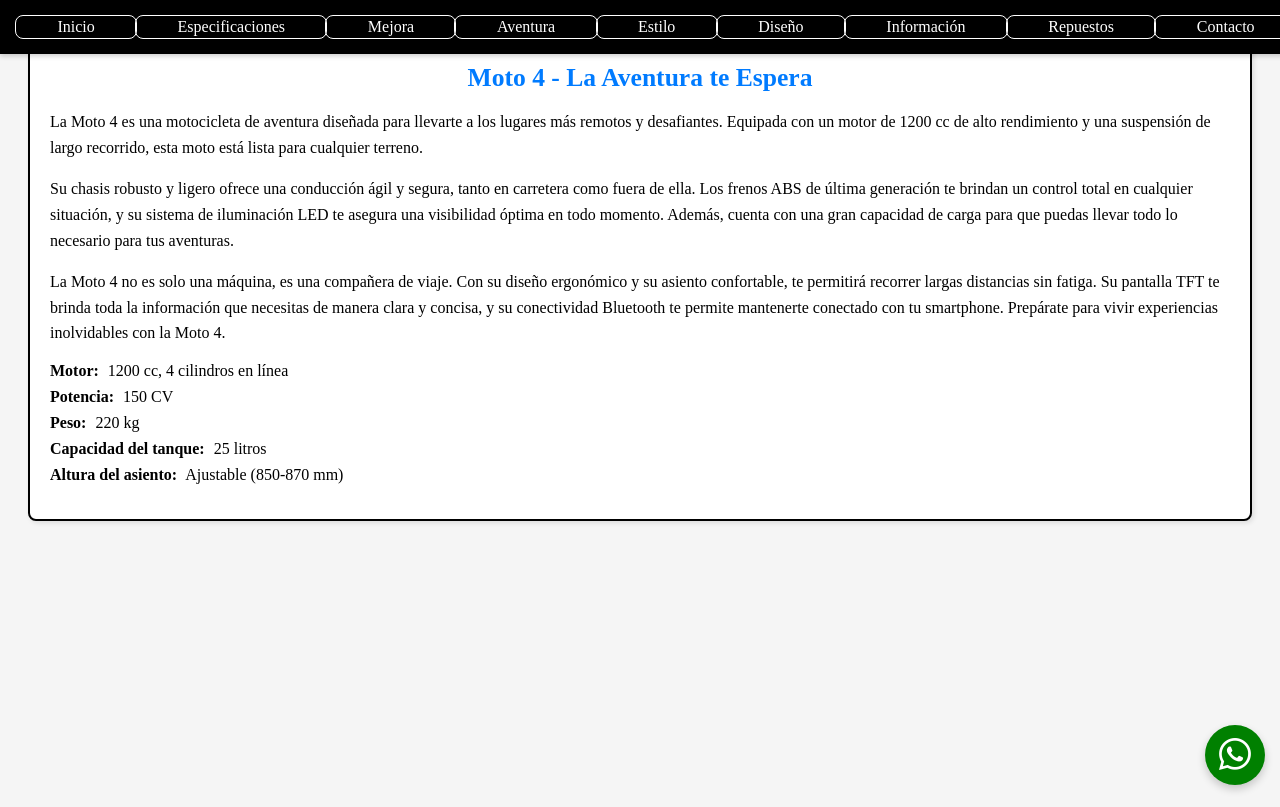
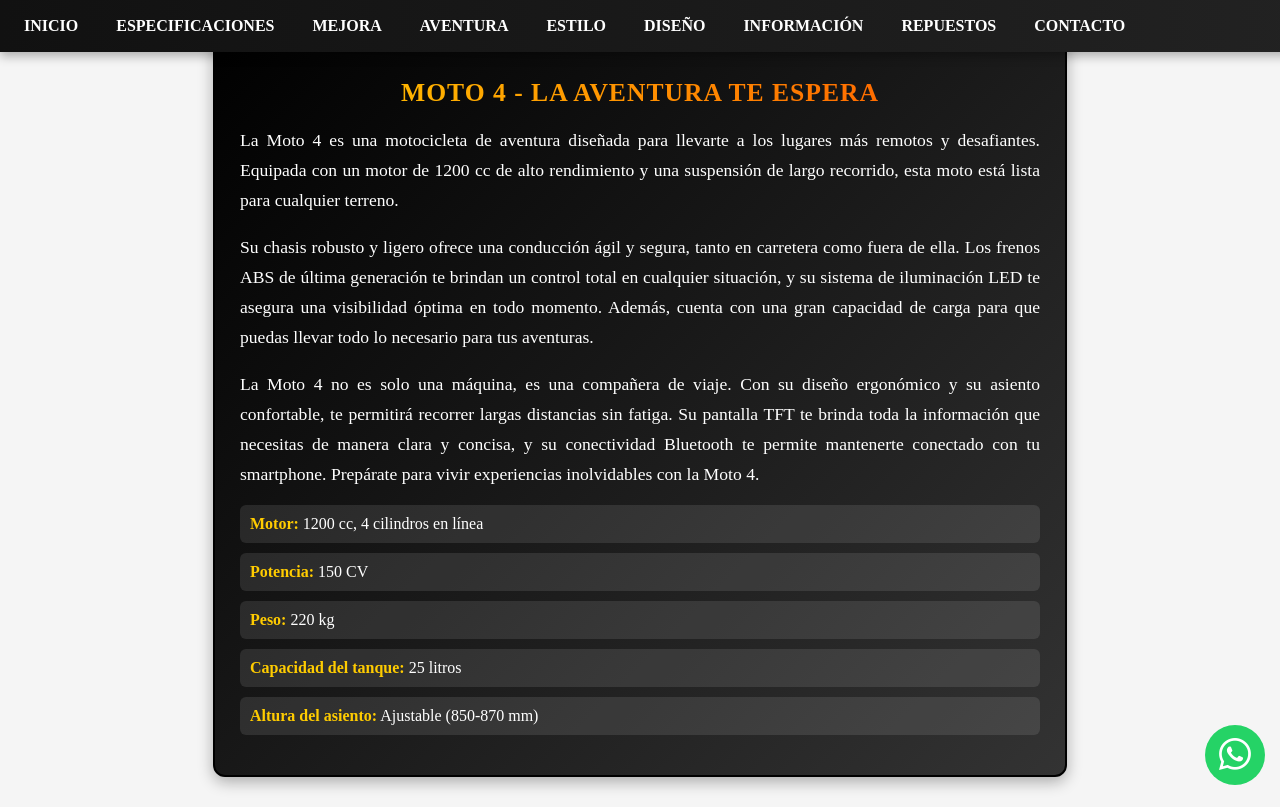
Before and after one commit to Powe1sd/Susuki-moto, a React (Vite) app: page /modulo4 in a window 1280 px wide. Built offline with nearby package versions, Linux system fonts and the light colour scheme.

Commit message:
first commit

```diff
--- a/src/App.css
+++ b/src/App.css
@@ -18,60 +18,69 @@ body {
 /* Barra de Navegación */
 /* Contenedor del nav */
 /* Contenedor del nav */
+/* Contenedor de la barra de navegación */
 .nav-container {
   position: fixed;
   top: 0;
   left: 0;
   width: 100%;
-  background-color: black;
-  padding: 15px;
+  background: linear-gradient(90deg, #111, #222); /* Degradado elegante */
+  padding: 10px 15px;
   z-index: 100;
-  box-shadow: 0 2px 5px rgba(0, 0, 0, 0.2);
+  box-shadow: 0 4px 10px rgba(0, 0, 0, 0.3);
   display: flex;
-  flex-direction: column; /* Asegura que los botones se apilen */
+  justify-content: space-between;
   align-items: center;
 }
 
-/* Botón hamburguesa */
+/* Botón de menú hamburguesa */
 .menu-toggle {
   display: none;
-  font-size: 17px;
+  font-size: 20px;
   cursor: pointer;
-  color: red;
+  color: #f5b400; /* Amarillo elegante */
+  transition: transform 0.3s ease;
 }
 
-/* Estilos de la lista de navegación */
+.menu-toggle:hover {
+  transform: scale(1.1);
+}
+
+/* Lista de navegación */
 .nav-links {
   list-style: none;
   margin: 0;
   padding: 0;
   display: flex;
-  flex-wrap: wrap;
-  width: 100%;
+  gap: 20px;
 }
 
 .nav-links li {
-  flex-grow: 1; /* Hace que todos los botones ocupen el mismo ancho */
   text-align: center;
 }
 
 .nav-links a {
   display: block;
   color: white;
+  font-weight: bold;
+  text-transform: uppercase;
   text-decoration: none;
-  padding: 2px 0; /* Espaciado interno */
-  width: 100%;
+  padding: 7px 9px;
   border-radius: 8px;
-  border: 1px solid white;
-  transition: background-color 0.3s ease, color 0.3s ease;
+  transition: all 0.3s ease;
+  -webkit-transition: all 0.3s ease;
+  -moz-transition: all 0.3s ease;
+  -ms-transition: all 0.3s ease;
+  -o-transition: all 0.3s ease;
 }
 
 .nav-links a:hover {
-  background-color: #222;
-  color: yellow;
+  background-color: #f5b400;
+  color: #222;
+  box-shadow: 0 3px 8px rgba(255, 193, 7, 0.5);
 }
 
-/* Estilos para móviles */
+/* Estilos responsivos */
 @media (max-width: 768px) {
   .menu-toggle {
     display: block;
@@ -79,38 +88,38 @@ body {
 
   .nav-links {
     position: absolute;
-    top: 60px;
+    top: 40px;
     left: 0;
     width: 100%;
-    background-color: black;
+    background: #111;
     flex-direction: column;
     align-items: center;
+    gap: 10px;
     display: none;
+    padding: 10px 0;
+    box-shadow: 0 5px 10px rgba(0, 0, 0, 0.3);
   }
 
   .nav-links.open {
     display: flex;
-  }
-
-  .nav-links li {
-    width: 100%;
-    text-align: center;
-    padding: 10px 0;
+    animation: fadeIn 0.3s ease-in-out;
   }
 
   .nav-links a {
-    display: block;
     width: 100%;
+    padding: 9px;
   }
 }
 
-@media (max-width: 768px) {
-  .nav-container {
-    padding: 10px; /* Reduce el tamaño */
+/* Animación de aparición */
+@keyframes fadeIn {
+  from {
+    opacity: 0;
+    transform: translateY(-10px);
   }
-
-  .section {
-    padding-top: 70px; /* Ajusta según el nuevo tamaño */
+  to {
+    opacity: 1;
+    transform: translateY(0);
   }
 }
 
@@ -118,46 +127,87 @@ body {
 /* ... (Media query for responsiveness - No changes needed here) ... */
 /* Estilos de Especificaciones (Módulos 1) ************************************************/
 .especificaciones {
-  font-family: "Times New Roman", Times, serif;
-  margin: 20px;
-  padding: 20px;
-  border: 2px solid #000;
-  border-radius: 8px;
-  box-shadow: 2px 2px 5px rgba(0, 0, 0, 0.1);
-  background-color: white;
-  color: black; /* Texto blanco para el fondo negro */
-  transition: all 0.3s ease;
+  font-family: "Poppins", sans-serif;
+  margin: 30px auto;
+  padding: 25px;
+  max-width: 800px;
+  background: linear-gradient(135deg, #000000, #333);
+  color: white;
+  border-radius: 12px;
+  box-shadow: 0 5px 15px rgba(0, 0, 0, 0.3);
+  transition: transform 0.3s ease, box-shadow 0.3s ease;
 }
+
+.especificaciones:hover {
+  transform: scale(1.02);
+  box-shadow: 0 8px 20px rgba(255, 193, 7, 0.3);
+}
+
 .especificaciones h2 {
-  font-size: 1.8em;
-  margin-bottom: 10px;
+  font-size: 2em;
   text-align: center;
-  transition: font-size 0.3s ease;
+  text-transform: uppercase;
+  letter-spacing: 1px;
+  margin-bottom: 15px;
+  background: linear-gradient(90deg, #ffcc00, #ff5500);
+  -webkit-background-clip: text;
+  -webkit-text-fill-color: transparent;
+  transition: transform 0.3s ease;
 }
+
+.especificaciones h2:hover {
+  transform: scale(1.05);
+}
+
 .especificaciones p {
-  line-height: 1.6;
+  font-size: 1.1em;
+  line-height: 1.7;
   margin-bottom: 15px;
-  transition: font-size 0.3s ease;
+  text-align: justify;
+  transition: color 0.3s ease, transform 0.3s ease;
 }
+
+.especificaciones p:hover {
+  color: #ffcc00;
+  transform: translateX(5px);
+}
+
 .especificaciones img {
   max-width: 100%;
   height: auto;
   display: block;
   margin: 20px auto;
-  border-radius: 4px;
-  box-shadow: 2px 2px 5px rgba(0, 0, 0, 0.2);
+  border-radius: 8px;
+  box-shadow: 0 4px 10px rgba(255, 193, 7, 0.3);
+  transition: transform 0.3s ease, box-shadow 0.3s ease;
 }
+
+.especificaciones img:hover {
+  transform: scale(1.05);
+  box-shadow: 0 6px 15px rgba(255, 193, 7, 0.5);
+}
+
 .especificaciones ul {
-  list-style-type: none;
+  list-style: none;
   padding: 0;
-  margin-bottom: 15px;
+  margin: 15px 0;
 }
+
 .especificaciones li {
-  margin-bottom: 8px;
+  padding: 10px;
+  background: rgba(255, 255, 255, 0.1);
+  border-radius: 6px;
+  margin-bottom: 10px;
+  transition: background 0.3s ease;
 }
+
+.especificaciones li:hover {
+  background: rgba(255, 255, 255, 0.2);
+}
+
 .especificaciones li strong {
+  color: #ffcc00;
   font-weight: bold;
-  margin-right: 5px;
 }
 
 /* Estilos específicos para el segundo párrafo (Módulo 2) ****************************************************/
@@ -205,7 +255,7 @@ body {
   font-size: 1.6em;
 }
 .moto-4-estilo p {
-  color: black;
+  color: white;
 }
 .moto-4-estilo img {
   border-radius: 8px;
@@ -347,31 +397,58 @@ body {
 /* Botón de WhatsApp */
 .whatsapp-button {
   position: fixed;
-  bottom: 15px; /* Ajuste para que no quede tan pegado */
-  right: 15px; /* Ajuste para móviles */
+  bottom: 15px;
+  right: 15px;
   display: flex;
   justify-content: center;
   align-items: center;
-  width: 60px; /* Tamaño fijo para móviles */
-  height: 60px; /* Tamaño fijo para móviles */
-  z-index: 1000; /* Asegurar que esté por encima */
-  background-color: green;
+  width: 60px;
+  height: 60px;
+  z-index: 1000;
+  background-color: #25d366; /* Color de WhatsApp */
   border-radius: 50%;
-  box-shadow: 0 4px 8px rgba(0, 0, 0, 0.2); /* Sombra para mejor visibilidad */
+  box-shadow: 0 4px 10px rgba(0, 0, 0, 0.3);
+  animation: pulse 2s infinite;
+  transition: transform 0.3s ease, box-shadow 0.3s ease;
 }
 
+/* Icono dentro del botón */
 .whatsapp-button i {
-  font-size: 2rem; /* Ajuste de tamaño para icono */
+  font-size: 2rem;
   color: white;
+  transition: transform 0.3s ease;
+}
+
+/* Efecto de onda */
+@keyframes pulse {
+  0% {
+    box-shadow: 0 0 0 0 rgba(37, 211, 102, 0.7);
+  }
+  50% {
+    box-shadow: 0 0 0 20px rgba(37, 211, 102, 0);
+  }
+  100% {
+    box-shadow: 0 0 0 0 rgba(37, 211, 102, 0);
+  }
+}
+
+/* Efecto hover para hacerlo más interactivo */
+.whatsapp-button:hover {
+  transform: scale(1.1);
+  box-shadow: 0 6px 15px rgba(0, 0, 0, 0.4);
+}
+
+.whatsapp-button:hover i {
+  transform: rotate(10deg);
 }
 
 /* Ajuste para pantallas más pequeñas */
 @media screen and (max-width: 480px) {
   .whatsapp-button {
-    width: 50px;
-    height: 50px;
-    bottom: 10px;
-    right: 10px;
+    width: 55px;
+    height: 55px;
+    bottom: 12px;
+    right: 12px;
   }
 
   .whatsapp-button i {
@@ -448,6 +525,9 @@ body {
 }
 
 /* Modulo 7 *****************************************************/
+
+/*... otros estilos... */
+
 .modulo7-container {
   display: flex;
   justify-content: space-around;
--- a/src/componentes/modulo7.jsx
+++ b/src/componentes/modulo7.jsx
@@ -1,7 +1,6 @@
 // src/components/modulo7.jsx
-import React from 'react';
-import '@fortawesome/fontawesome-free/css/all.min.css';
-
+import React from "react";
+import "@fortawesome/fontawesome-free/css/all.min.css";
 
 function Modulo7() {
   return (
@@ -10,6 +9,8 @@ function Modulo7() {
         <div className="icon-container">
           <i className="fas fa-phone"></i> {/* Replace with your icon */}
         </div>
+
+        <div className="modulo7-item-content"></div>
         <div className="text-container">
           <h3>Solicitud de Contacto</h3>
           <p>Déjanos tus datos y pronto nos pondremos en contacto contigo.</p>
@@ -18,11 +19,15 @@ function Modulo7() {
 
       <div className="modulo7-item">
         <div className="icon-container">
-          <i className="fas fa-map-marker-alt"></i> {/* Replace with your icon */}
+          <i className="fas fa-map-marker-alt"></i>{" "}
+          {/* Replace with your icon */}
         </div>
         <div className="text-container">
           <h3>Ubica tu taller más cercano</h3>
-          <p>Estés donde estés, encontramos el taller más cercano para tus revisiones o emergencias.</p>
+          <p>
+            Estés donde estés, encontramos el taller más cercano para tus
+            revisiones o emergencias.
+          </p>
         </div>
       </div>
 
@@ -32,7 +37,10 @@ function Modulo7() {
         </div>
         <div className="text-container">
           <h3>Store</h3>
-          <p>Permanece al día con todo sobre tu moto, piezas y accesorios para cada referencia.</p>
+          <p>
+            Permanece al día con todo sobre tu moto, piezas y accesorios para
+            cada referencia.
+          </p>
         </div>
       </div>
 
@@ -42,7 +50,10 @@ function Modulo7() {
         </div>
         <div className="text-container">
           <h3>Mantente Informado</h3>
-          <p>Únete a la red Suzuki y actualízate sobre todas las novedades y productos para ti.</p>
+          <p>
+            Únete a la red Suzuki y actualízate sobre todas las novedades y
+            productos para ti.
+          </p>
         </div>
       </div>
     </div>
```
